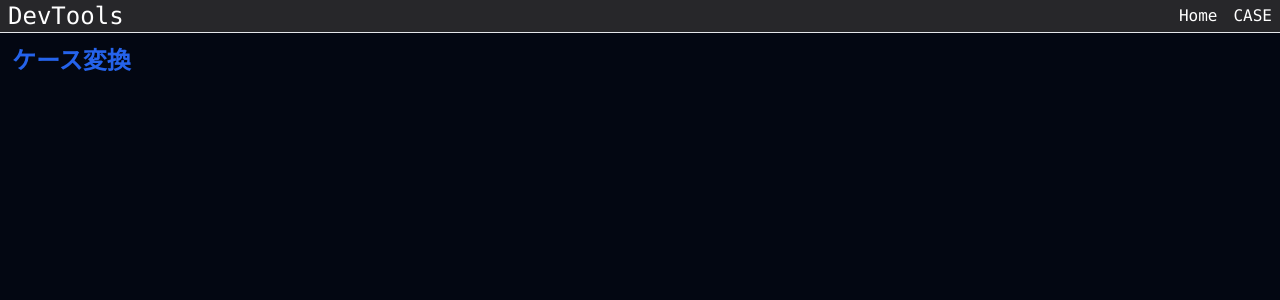
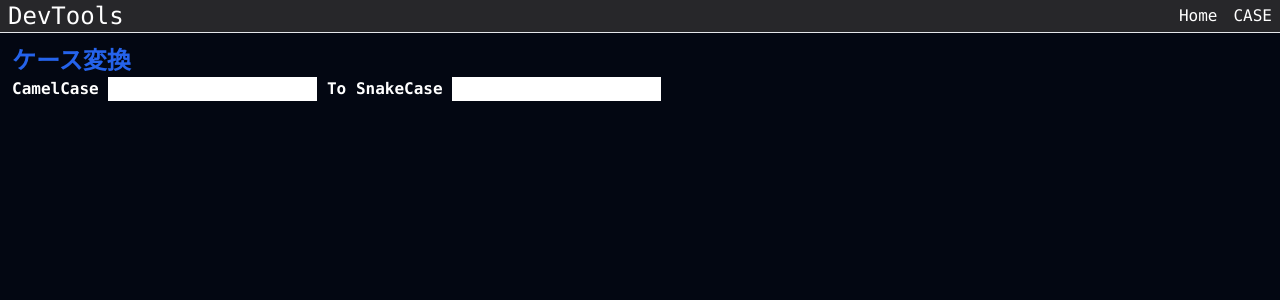
Before and after one commit to syu-y/dev-tools, a Svelte app: page /case in a window 1280 px wide. Shown: the top 300 px of the page. Built offline with nearby package versions, Linux system fonts and the light colour scheme.

Commit message:
入力欄作成

```diff
--- /dev/null
+++ b/src/components/form/Label.svelte
@@ -0,0 +1,6 @@
+<script lang="ts">
+  export let labeltext = '';
+  export let name = '';
+</script>
+
+<label for={name}>{labeltext}</label>
--- /dev/null
+++ b/src/components/form/TextInput.svelte
@@ -0,0 +1,19 @@
+<script lang="ts">
+  export let value = '';
+  export let type = 'text';
+  export let name = '';
+  export let readonly: boolean | null = null;
+  export let disabled: boolean | null = null;
+  export let placeholder = '';
+  export let change = (event: { currentTarget: HTMLInputElement }) => {};
+  const props = {
+    type,
+    name,
+    placeholder,
+    readonly,
+    disabled,
+    change,
+  };
+</script>
+
+<input class="text-black" {...props} bind:value on:change={change} />
--- a/src/pages/Case.svelte
+++ b/src/pages/Case.svelte
@@ -1,5 +1,25 @@
-<script lang="ts"></script>
+<script lang="ts">
+  import Label from '../components/form/Label.svelte';
+  import TextInput from '../components/form/TextInput.svelte';
+  let camelCaseStr: string = '';
+  let snakeCaseStr: string = '';
+
+  const handleChange = (event: { currentTarget: HTMLInputElement }) => {
+    snakeCaseStr = event.currentTarget.value;
+  };
+</script>
 
 <h1 class="text-blue-600 text-2xl">ケース変換</h1>
 
+<Label labeltext="CamelCase" name="inCamelCase"></Label>
+<TextInput
+  type="text"
+  name="inCamelCase"
+  change={handleChange}
+  bind:value={camelCaseStr}
+/>
+
+<Label labeltext="To SnakeCase" name="inSnakeCase"></Label>
+<TextInput type="text" name="inSnakeCase" bind:value={snakeCaseStr} />
+
 <style></style>
```
